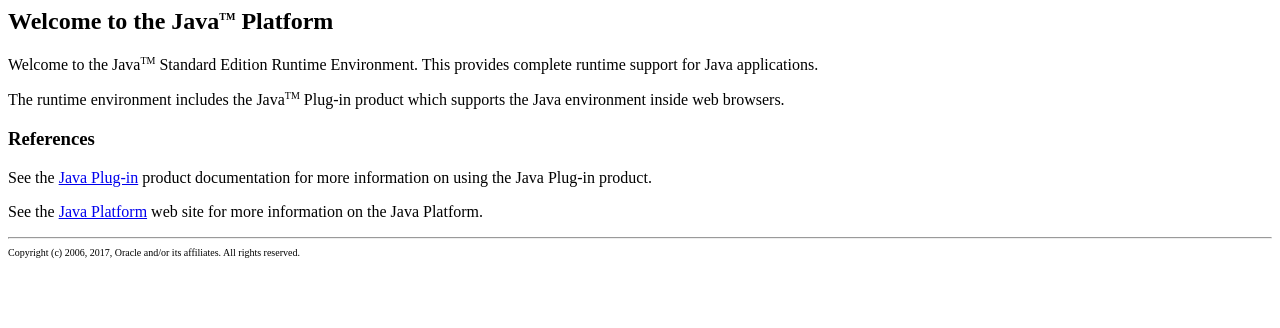
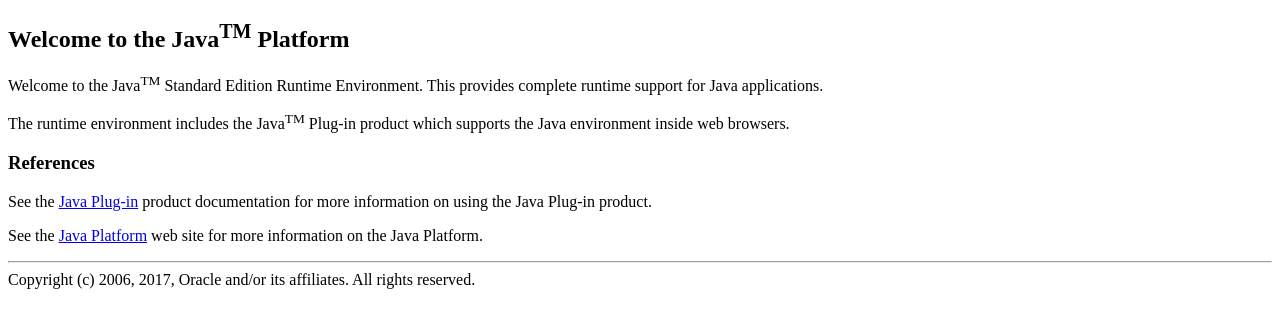
Before and after one commit to Missksy/SQ-website, a plain HTML site: page jre/Welcome.html in a window 1280 px wide. Drawn offline with Linux system fonts and the light colour scheme.

Commit message:
small fix bugs

```diff
--- a/jre/Welcome.html
+++ b/jre/Welcome.html
@@ -1,3 +1,4 @@
+<!DOCTYPE html>
 <html>
 <head>
 <title>
@@ -6,23 +7,21 @@ Welcome to the Java(TM) Platform
 </head>
 <body>
 
-<h2>Welcome to the Java<SUP><FONT SIZE=-2>TM</FONT></SUP> Platform</h2>
-<p> Welcome to the Java<SUP><FONT SIZE=-2>TM</FONT></SUP> Standard Edition Runtime
+<h2>Welcome to the Java<SUP>TM</SUP> Platform</h2>
+<p> Welcome to the Java<SUP>TM</SUP> Standard Edition Runtime
   Environment. This provides complete runtime support for Java applications.
-<p> The runtime environment includes the Java<SUP><FONT SIZE=-2>TM</FONT></SUP>
+<p> The runtime environment includes the Java<SUP>TM</SUP>
   Plug-in product which supports the Java environment inside web browsers.
 <h3>References</h3>
 <p>
 See the <a href="http://download.oracle.com/javase/7/docs/technotes/guides/plugin/">Java Plug-in</a> product
 documentation for more information on using the Java Plug-in product.
-<p> See the <a href=
-"http://www.oracle.com/technetwork/java/javase/overview/"
->Java Platform</a> web site for
+<p> See the <a href="http://www.oracle.com/technetwork/java/javase/overview/">Java Platform</a> web site for
   more information on the Java Platform.
 <hr>
-<font size="-2">
+<div>
 Copyright (c) 2006, 2017, Oracle and/or its affiliates. All rights reserved.
-</font>
+</div>
 <p>
 </body>
 </html>
```
Also changed, not shown: index.html (+2 -2 lines).
